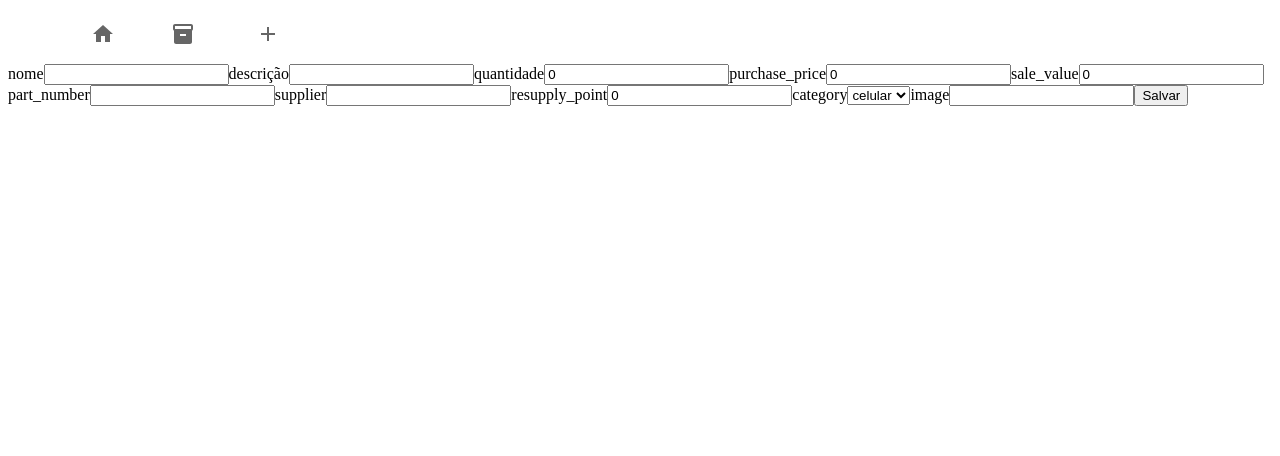
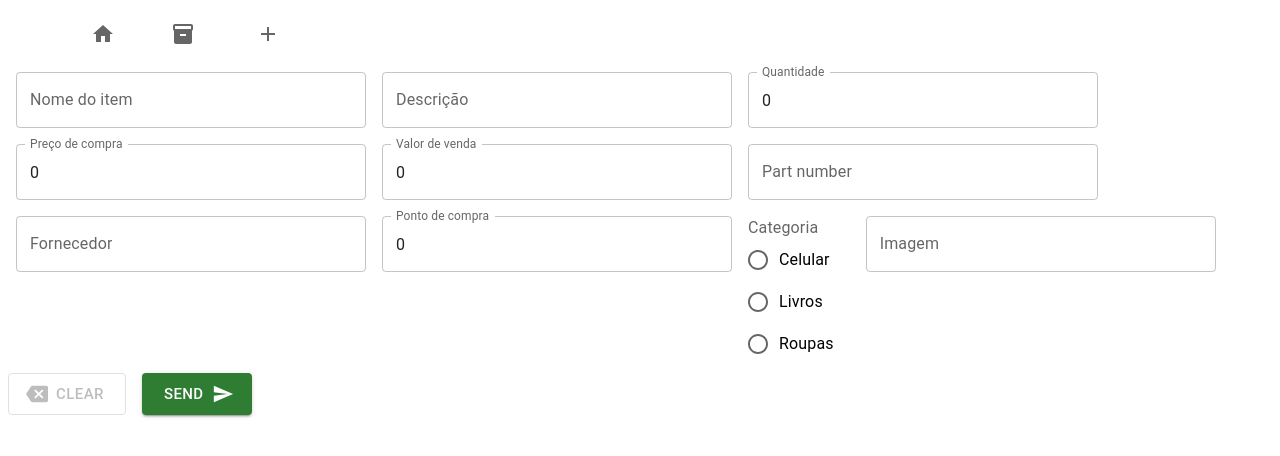
Before and after one commit to LeoSantini/kols, a React (Create React App) app: page /addProduct in a window 1280 px wide. Shown: the top 456 px of the page. Built offline with nearby package versions, Linux system fonts and the light colour scheme; no server answers.

Commit message:
Change Link tag to A tag Navbar, Create form

```diff
--- a/src/Components/Navbar/index.jsx
+++ b/src/Components/Navbar/index.jsx
@@ -26,9 +26,9 @@ export function Navbar() {
           setValue(newValue);
         }}
       >
-        <Link to="/">
+        <a href="/">
           <BottomNavigationAction label="Home" icon={<HomeIcon />} />
-        </Link>
+        </a>
         <Link to="/products">
           <BottomNavigationAction label="Products" icon={<InventoryIcon />} />
         </Link>
--- a/src/pages/Form/index.jsx
+++ b/src/pages/Form/index.jsx
@@ -1,137 +1,203 @@
-import axios from 'axios'
-import  {useState, useEffect} from 'react'
-import { useNavigate} from 'react-router-dom'
+import axios from "axios";
+import { useState, useEffect } from "react";
+import { useNavigate } from "react-router-dom";
+
+// Import form Material UI
+import * as React from "react";
+import Box from "@mui/material/Box";
+import TextField from "@mui/material/TextField";
+import FormControl from "@mui/material/FormControl";
+import RadioGroup from "@mui/material/RadioGroup";
+import FormLabel from "@mui/material/FormLabel";
+import FormControlLabel from "@mui/material/FormControlLabel";
+import Radio from "@mui/material/Radio";
+import Button from "@mui/material/Button";
+import SendIcon from "@mui/icons-material/Send";
+import BackspaceIcon from "@mui/icons-material/Backspace";
+import Stack from "@mui/material/Stack";
 
 function Form() {
-    const Navigate = useNavigate()
+  const Navigate = useNavigate();
+
   const [form, setForm] = useState({
-        "name": "",
-		"description": "",
-		"quantity": 0,
-		"purchase_price": 0,
-		"sale_value": 0,
-		"part_number": "",
-		"supplier": "",
-		"resupply_point": 0,
-		"category": "",
-		"image": ""
-    })
+    name: "",
+    description: "",
+    quantity: 0,
+    purchase_price: 0,
+    sale_value: 0,
+    part_number: "",
+    supplier: "",
+    resupply_point: 0,
+    category: "",
+    image: "",
+  });
 
   function HandleChange(event) {
-        setForm({...form, [event.target.name]:event.target.value})
-        console.log(form)
+    setForm({ ...form, [event.target.name]: event.target.value });
+    console.log(form);
   }
 
   function HandleSubmit(event) {
     for (let key in form) {
-            if (!form[key]){
+      if (!form[key]) {
         window.alert(`Preencher o campo ${key}`);
         return;
       }
     }
-        event.preventDefault()
+    event.preventDefault();
 
     try {
-            const result = axios.post('https://ironrest.herokuapp.com/kols', form)
-            console.log(form)
+      const result = axios.post("https://ironrest.herokuapp.com/kols", form);
+      console.log(form);
       //Navigate('/products')
     } catch (error) {
-            console.log(error)
+      console.log(error);
     }
   }
 
   return (
     <div>
-            <form onSubmit={HandleSubmit}>
-                <label htmlFor="nome">nome</label>
-                <input
-                    id="nome"
+      <Box
+        component="form"
+        sx={{
+          "& > :not(style)": { m: 1, maxWidth: 350 },
+        }}
+        noValidate
+        autoComplete="off"
+      >
+        <TextField
+          id="outlined-basic"
+          label="Nome do item"
+          variant="outlined"
           onChange={HandleChange}
-                    name='name'
+          name="name"
           value={form.name}
+          fullWidth
         />
-                <label htmlFor="descrição">descrição</label>
-                <input
-                    id="descrição"
+        <TextField
+          id="outlined-basic"
+          label="Descrição"
+          variant="outlined"
           onChange={HandleChange}
-                    name='description'
+          name="description"
           value={form.description}
+          multiline
+          fullWidth
         />
-                <label htmlFor="quantidade">quantidade</label>
-                <input
-                    id="quantidade"
+        <TextField
+          id="outlined-basic"
+          label="Quantidade"
+          variant="outlined"
           onChange={HandleChange}
-                    name='quantity'
+          name="quantity"
           value={form.quantity}
-                    type='number'
+          type="number"
+          fullWidth
         />
-
-                <label htmlFor="">purchase_price</label>
-                <input
-                    id="purchase_price"
+        <TextField
+          id="outlined-basic"
+          label="Preço de compra"
           onChange={HandleChange}
-                    name='purchase_price'
+          name="purchase_price"
           value={form.purchase_price}
-                    type='number'
+          type="number"
+          fullWidth
         />
-
-                <label htmlFor="">sale_value</label>
-                <input
-                    id="sale_value"
+        <TextField
+          id="outlined-basic"
+          label="Valor de venda"
           onChange={HandleChange}
-                    name='sale_value'
+          name="sale_value"
           value={form.sale_value}
-                    type='number'
+          type="number"
+          fullWidth
         />
-
-                <label htmlFor="">part_number</label>
-                <input
-                    id="part_number"
+        <TextField
+          id="outlined-basic"
+          label="Part number"
           onChange={HandleChange}
-                    name='part_number'
+          name="part_number"
           value={form.part_number}
+          fullWidth
         />
-
-                <label htmlFor="">supplier</label>
-                <input
-                    id="supplier"
+        <TextField
+          id="outlined-basic"
+          label="Fornecedor"
           onChange={HandleChange}
-                    name='supplier'
+          name="supplier"
           value={form.supplier}
+          fullWidth
         />
-
-                <label htmlFor="">resupply_point</label>
-                <input
-                    id="resupply_point"
+        <TextField
+          id="outlined-basic"
+          label="Ponto de compra"
           onChange={HandleChange}
-                    name='resupply_point'
+          name="resupply_point"
           value={form.resupply_point}
-                    type='number'
+          type="number"
+          fullWidth
         />
-
-                <label htmlFor="category">category</label>
-                <select
+        <FormControl>
+          <FormLabel id="demo-radio-buttons-group-label">Categoria</FormLabel>
+          <RadioGroup
+            aria-labelledby="demo-radio-buttons-group-label"
+            defaultValue="female"
+            name="radio-buttons-group"
+          >
+            <FormControlLabel
+              value="celular"
+              control={<Radio />}
+              label="Celular"
               onChange={HandleChange}
-                    id="category"
-                    name='category'>
-
-                    <option value='celular'>celular</option>
-                    <option value='livros'>livros</option>
-                    <option value='roupas'>roupas</option>
-                </select>
-
-                <label htmlFor="image">image</label>
-                <input
-                    id="image"
-                    name='image'
+              name="category"
+            />
+            <FormControlLabel
+              value="livros"
+              control={<Radio />}
+              label="Livros"
               onChange={HandleChange}
+              name="category"
             />
-
-                <button type='submit'>Salvar</button>
-
-            </form>
+            <FormControlLabel
+              value="roupas"
+              control={<Radio />}
+              label="Roupas"
+              onChange={HandleChange}
+              name="category"
+            />
+          </RadioGroup>
+        </FormControl>
+        <TextField
+          id="outlined-basic"
+          label="Imagem"
+          onChange={HandleChange}
+          name="image"
+          fullWidth
+        />
+      </Box>
+      <Stack direction="row" spacing={2}>
+        <Button
+          variant="outlined"
+          startIcon={<BackspaceIcon />}
+          color="error"
+          size="large"
+          disabled
+        >
+          Clear
+        </Button>
+        <Button
+          variant="contained"
+          endIcon={<SendIcon />}
+          type="submit"
+          onClick={HandleSubmit}
+          color="success"
+          size="large"
+        >
+          Send
+        </Button>
+      </Stack>
     </div>
-    )
+  );
 }
 
-export default Form
+export default Form;
--- a/src/pages/Products/Products.js
+++ b/src/pages/Products/Products.js
@@ -1,19 +1,45 @@
 import { Link } from "react-router-dom";
+
+// Import table Material UI
+import * as React from "react";
+import Table from "@mui/material/Table";
+import TableBody from "@mui/material/TableBody";
+import TableCell from "@mui/material/TableCell";
+import TableContainer from "@mui/material/TableContainer";
+import TableHead from "@mui/material/TableHead";
+import TableRow from "@mui/material/TableRow";
+import Paper from "@mui/material/Paper";
 
 function Products({ stock }) {
   return (
-    <div className="cards">
-      {stock.map(product => {
-        return (
-          <div className="card" key={product._id}>
-            <Link to={`/product/${product._id}`}>ver mais</Link>
-            <p>Nome: {product.name}</p>
-            <p>Valor de venda: {product.sale_value}</p>
-            <p>Fornecedor: {product.supplier}</p>
-            <img src={product.image} alt={product.name}></img>
-          </div>
-        );
-      })}
+    <div>
+      <TableContainer component={Paper}>
+        <Table sx={{ maxWidth: 360 }} size="small" aria-label="a dense table">
+          <TableHead>
+            <TableRow>
+              <TableCell align="center">Part Number</TableCell>
+              <TableCell align="center">Item</TableCell>
+              <TableCell align="center">Quantidade</TableCell>
+            </TableRow>
+          </TableHead>
+          <TableBody>
+            {stock.map(product => (
+              <TableRow
+                key={product._id}
+                sx={{ "&:last-child td, &:last-child th": { border: 0 } }}
+              >
+                <TableCell component="th" scope="row" align="center">
+                  {product.part_number}
+                </TableCell>
+                <Link to={`/product/${product._id}`}>
+                  <TableCell align="center">{product.name}</TableCell>
+                </Link>
+                <TableCell align="center">{product.quantity}</TableCell>
+              </TableRow>
+            ))}
+          </TableBody>
+        </Table>
+      </TableContainer>
     </div>
   );
 }
```
Lines whose indentation alone changed are shown as unchanged.
